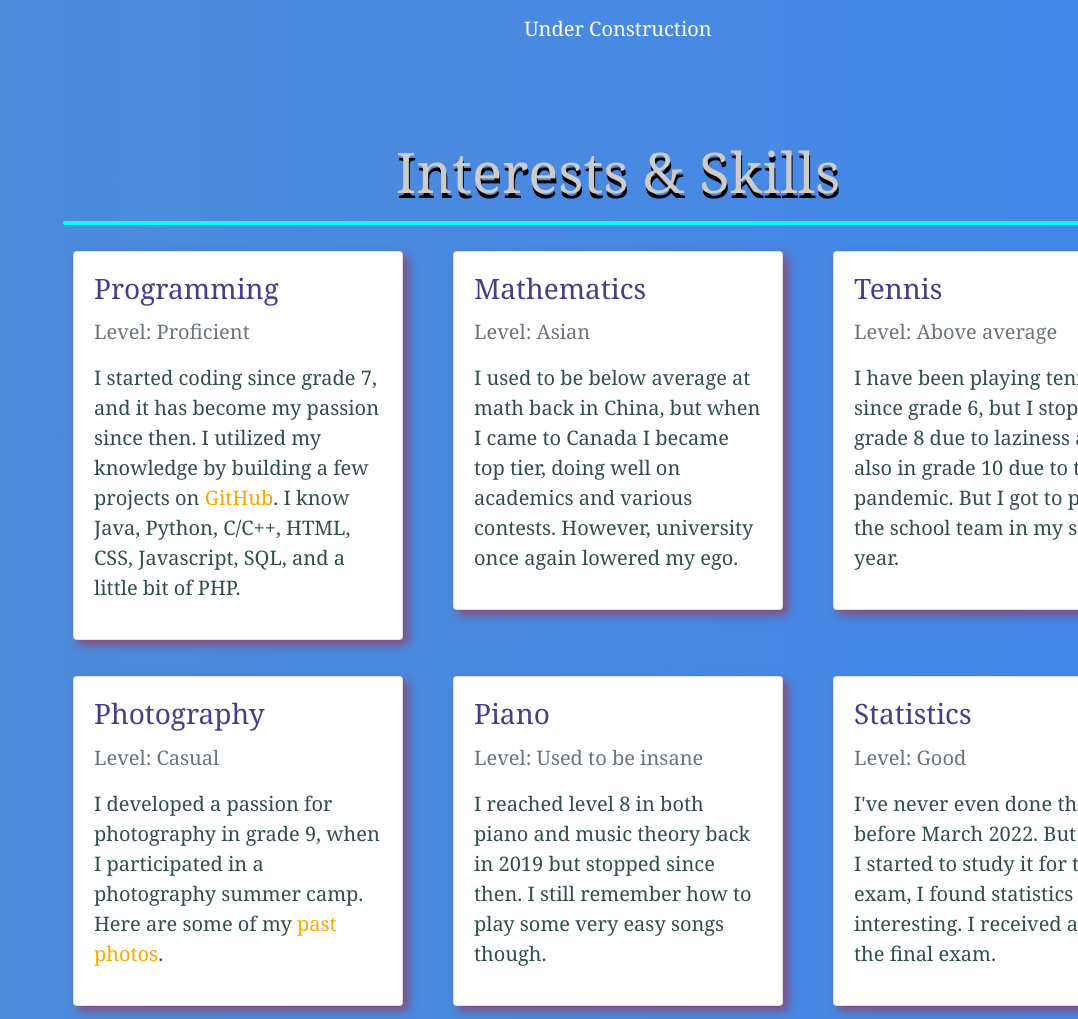
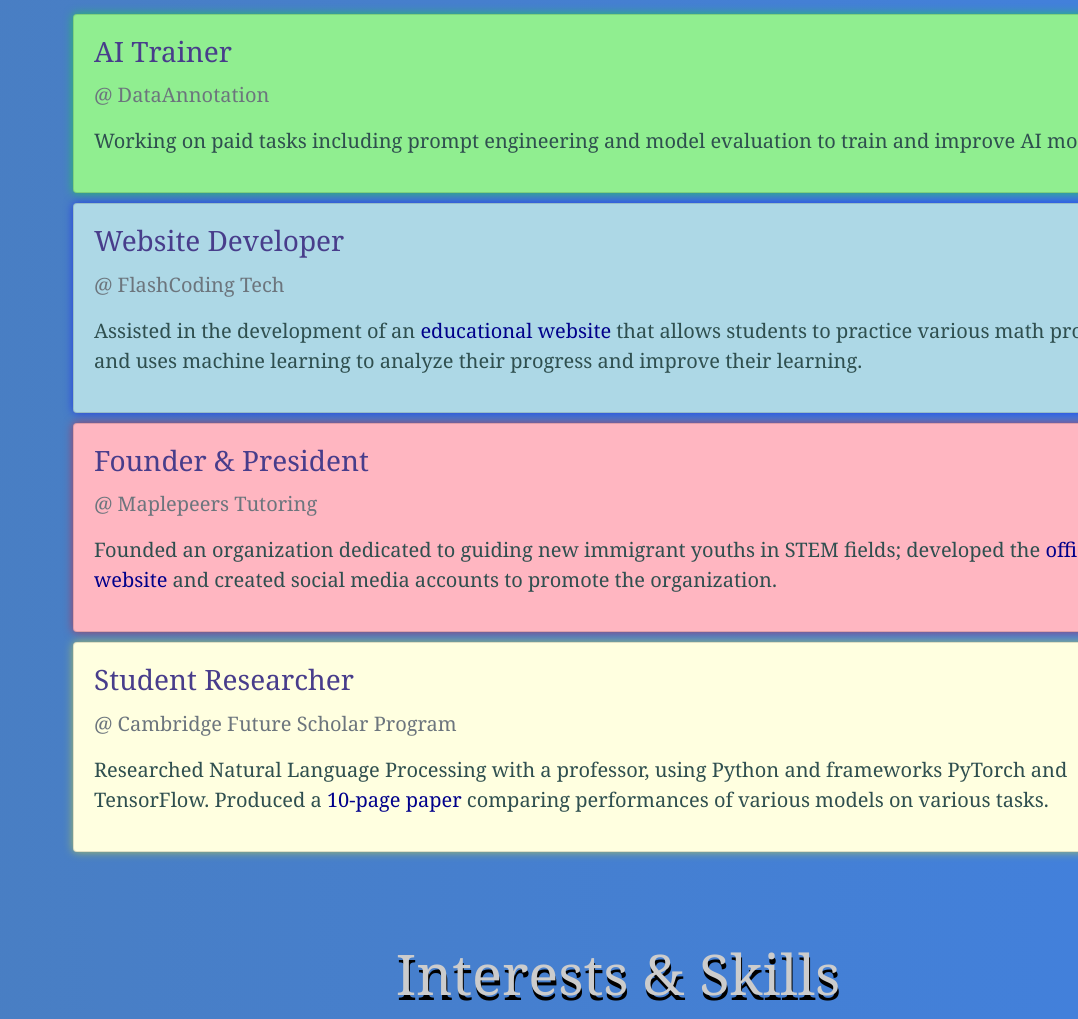
Before and after one commit to RiceFarmer1/Personal_Site, a plain HTML site: page index.html in a window 1280 px wide. Shown: the part 1343-2362 px from the top of the page, without its empty margins (202-1280 px from the left). Drawn offline with nearby package versions, Linux system fonts and the light colour scheme.

Commit message:
finished experiences section

```diff
--- a/index.html
+++ b/index.html
@@ -32,6 +32,9 @@
                     <a class="nav-link" href="#InterestsSkills">Interests & Skills</a>
                 </li>
                 <li class="nav-item my-3">
+                    <a class="nav-link" href="#Experiences">Experiences</a>
+                </li>
+                <li class="nav-item my-3">
                     <a class="nav-link" href="#Connections">Connections</a>
                 </li>
                 <p class="my-5 mx-5" style="color:aqua; font-size: 15px;">Click the rice farmer hat to open/close this!</p>
@@ -48,7 +51,7 @@
             <h1 class="display-4 text-center mb-4"><b>Introduction</b></h1>
             <hr>
             <div class="d-flex flex-column align-items-center">
-                <p class="text-center w-75">Hello, my English name is Oscar Pang, but my legal name is Shenglong Pang (庞盛龙). I am an 18 year old CS student at the University of Toronto who currently reside in Toronto, Canada. I am single and my  personality type is INTP.</p>
+                <p class="text-center w-75">Hello, my English name is Oscar Pang, but my legal name is Shenglong Pang (庞盛龙). I am an 18 year old CS student at the University of Toronto who currently resides in Toronto, Canada. I am single and my personality type is INTP.</p>
                 <p class="text-center w-75">I am currently trying to aquire more skills in computer science so I can get my first real internship for 2025 Winter. In the next few years, my goal is to make enough money to not have to depend on my parents anymore and hopefully buy my own car. </p>
             </div>
             <div class="text-center mt-4">
@@ -223,8 +226,41 @@
       <div class="container mt-5" id="Experiences">
         <h1 class="display-4 text-center"><b>Experiences</b></h1>
         <hr>
-        <p class="text-center">Under Construction</p>
-        <div class="row">
+        <div>
+            <div class="card" id="experience1">
+                <div class="card-body">
+                    <h3 class="card-title">AI Trainer</h3>
+                    <p class="card-text text-muted">@ DataAnnotation</p>
+                    <p id="cardText">Working on paid tasks including prompt engineering and model evaluation to train and improve AI models.</p>
+                </div>
+            </div>
+        </div>
+        <div>
+            <div class="card" id="experience2">
+                <div class="card-body">
+                    <h3 class="card-title">Website Developer</h3>
+                    <p class="card-text text-muted">@ FlashCoding Tech</p>
+                    <p id="cardText">Assisted in the development of an <a href="https://aimathmaster.ca/" target="_blank" style="color:darkblue">educational website</a> that allows students to practice various math problems and uses machine learning to analyze their progress and improve their learning.</p>
+                </div>
+            </div>
+        </div>
+        <div>
+            <div class="card" id="experience3">
+                <div class="card-body">
+                    <h3 class="card-title">Founder & President</h3>
+                    <p class="card-text text-muted">@ Maplepeers Tutoring</p>
+                    <p id="cardText">Founded an organization dedicated to guiding new immigrant youths in STEM fields; developed the <a href="https://maplepeers.org/" target="_blank" style="color:darkblue">official website</a> and created social media accounts to promote the organization.</p>
+                </div>
+            </div>
+        </div>
+        <div>
+            <div class="card" id="experience4">
+                <div class="card-body">
+                    <h3 class="card-title">Student Researcher</h3>
+                    <p class="card-text text-muted">@ Cambridge Future Scholar Program</p>
+                    <p id="cardText">Researched Natural Language Processing with a professor, using Python and frameworks PyTorch and TensorFlow. Produced a <a href="https://drive.google.com/file/d/1Jr9sY2BaCGtJvsi3-n2Ac_ZWQVUKn9S1/view?pli=1" target="_blank" style="color:darkblue">10-page paper</a> comparing performances of various models on various tasks.</p>
+                </div>
+            </div>
         </div>
       </div>
 
--- a/style.css
+++ b/style.css
@@ -5,7 +5,7 @@
   margin: 0;
   padding: 0;
   display: flex;
-  background: linear-gradient(270deg, #3b82f6, #4e8cd8, #4983c5, #3b82f6);
+  background: linear-gradient(270deg, #3b82f6, #4a7ebf, #4781c3, #3b82f6);
   background-size: 600% 600%;
   animation: gradientAnimation 20s ease infinite;
 }
@@ -208,6 +208,26 @@
   font-weight: normal;
 }
 
+#experience1 {
+  background: lightgreen;
+  box-shadow: 0 0 10px rgba(0, 255, 0, 0.5);
+}
+
+#experience2 {
+  background: lightblue;
+  box-shadow: 0 0 10px rgba(0, 0, 255, 0.5);
+}
+
+#experience3 {
+  background: lightpink;
+  box-shadow: 0 0 10px rgba(255, 0, 0, 0.5);
+}
+
+#experience4 {
+  background: lightyellow;
+  box-shadow: 0 0 10px rgba(255, 255, 0, 0.5);
+}
+
 .card {
   margin: 10px;
   transition: transform 0.3s ease-in-out;
```
